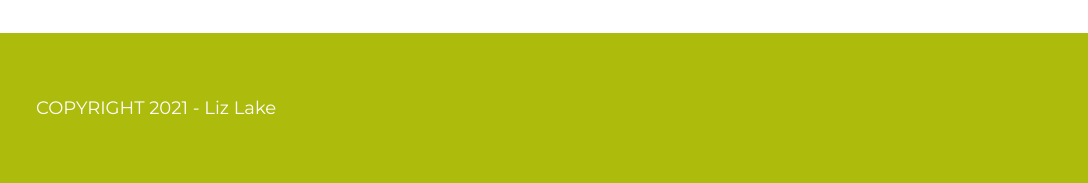
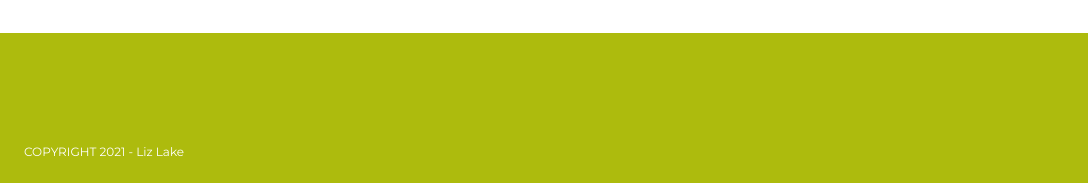
Before and after one commit to LizL0030/BootcampHW18_2, a plain HTML site: page skillz.html in a window 1280 px wide. Shown: the part 1970-2153 px from the top of the page, 0-1088 px from the left. Drawn offline with Linux system fonts and the light colour scheme.

Commit message:
footer edits

```diff
--- a/css-skills/style.css
+++ b/css-skills/style.css
@@ -115,12 +115,14 @@ p {
   justify-content: space-between;
 }
 .copyright {
-  font-size: 18px;
+  font-size: 12px;
   color:white;
-  padding: 36px;
+  padding: 24px;
+  align-self: flex-end;
 }
 .linkedinImage {
   padding: 36px;
+  align-self:center;
 }
 
 @media only screen and (max-width: 1200px) {
```
